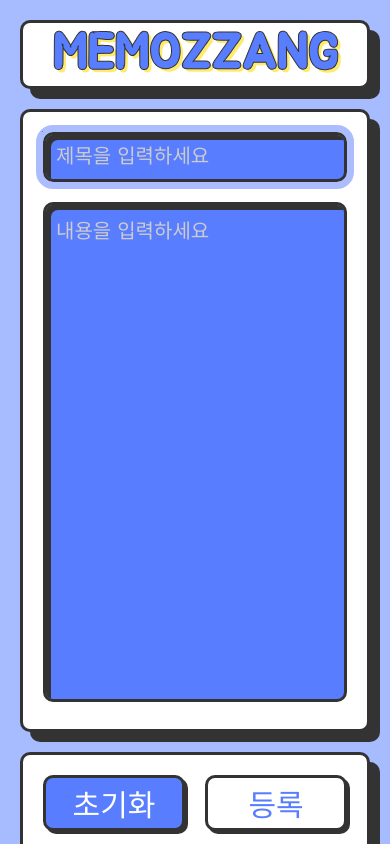
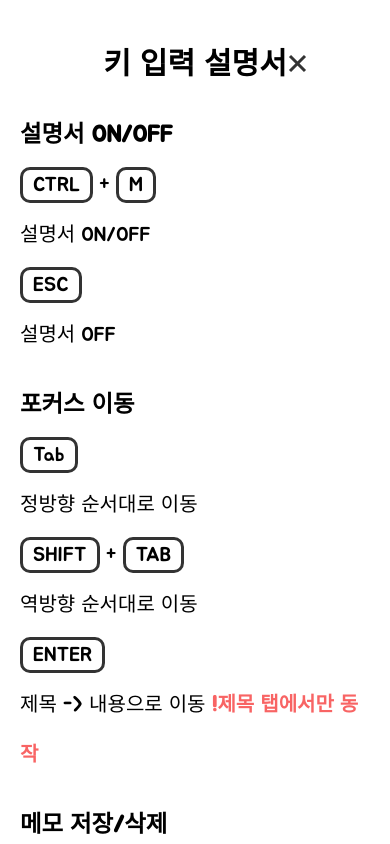
Before and after one commit to UngHeung/memozzang, a plain HTML site: page index.html in a window 390 px wide. Shown: the top 844 px of the page. Drawn offline with Linux system fonts and the light colour scheme.

Commit message:
feat : 키보드 메뉴얼, 메뉴얼온오프

```diff
--- a/CSS/memo.css
+++ b/CSS/memo.css
@@ -14,7 +14,7 @@
     --color-black: #333333;
     --color-blue: #A7BBFF;
     --color-blue-dk: #587dff;
-
+    --color-red: #f86464;
     --color-yellow: #FFFCB0;
     --color-yellow-dk: #feea6d;
     --color-ph: #cccccc;
@@ -33,6 +33,10 @@
     padding: 0;
 
     box-sizing: border-box;
+}
+
+body {
+    position: relative;
 }
 
 body::-webkit-scrollbar {
@@ -64,6 +68,12 @@ main {
     max-width: 1340px;
     margin: var(--gap-section) auto;
     padding: 0 var(--gap-content);
+}
+
+kbd {
+    padding: 5px 10px;
+    border-radius: var(--border-rd);
+    border: var(--border-st);
 }
 
 .hidden {
@@ -206,7 +216,7 @@ h1 {
     box-sizing: border-box;
     box-shadow: var(--shadow-3);
 
-    color: rgb(248, 100, 100);
+    color: var(--color-red);
     text-align: center;
 }
 
@@ -257,10 +267,13 @@ h1 {
     display: block;
     width: 50%;
     height: 60px;
+
     border-radius: 30px;
     box-shadow: var(--shadow-3);
     background-color: white;
+
     transition: left .3s;
+    cursor: pointer;
 }
 
 /* ===== button wraper ===== */
@@ -274,7 +287,9 @@ h1 {
 
     font-size: var(--ft-size-title);
     text-align: center;
+
     transition: transform, box-shadow .1s, .1s;
+    cursor: pointer;
 }
 
 .button:active {
@@ -312,6 +327,7 @@ h1 {
     width: 100%;
     height: 860px;
     padding: var(--gap-content);
+
     overflow: auto;
 }
 
@@ -340,8 +356,8 @@ h1 {
 }
 
 .memo-list h3 {
+    height: 50px;
     padding: 0 var(--gap-content);
-    height: 50px;
 
     background-color: var(--color-yellow-dk);
     border-bottom: var(--border-st);
@@ -363,7 +379,7 @@ h1 {
     margin-right: 10px;
 }
 
-.memo-list .close-button {
+.close-button {
     position: absolute;
     top: 10px;
     right: 20px;
@@ -373,32 +389,37 @@ h1 {
     transition: outline .3s;
 }
 
-.memo-list .close-button svg {
+.close-button svg,
+.close-manual svg {
     transition: transform .3s;
+    cursor: pointer;
 }
 
-.memo-list .close-button:hover {
+.close-button:hover {
     outline: 4px solid rgba(51, 51, 51, .5);
 }
 
-.memo-list .close-button:hover svg,
-.memo-list .close-button:focus svg {
+.close-button:hover svg,
+.close-button:focus svg,
+.close-manual:hover svg,
+.close-manual:focus svg {
     transform: rotate(90deg);
 }
 
 .memo-list pre {
     height: 290px;
     padding: var(--gap-content);
-    font-family: 'Jua', sans-serif;
 
     background-color: var(--color-yellow);
 
-    overflow: auto;
+    font-family: 'Jua', sans-serif;
     white-space: -moz-pre-wrap;
     white-space: -pre-wrap;
     white-space: -o-pre-wrap;
     white-space: pre-wrap;
     word-wrap: break-word;
+
+    overflow: auto;
 }
 
 .memo-list pre::-webkit-scrollbar {
@@ -408,6 +429,78 @@ h1 {
 .memo-list pre::-webkit-scrollbar-thumb {
     background-color: var(--color-yellow-dk);
     border-radius: var(--border-rd);
+}
+
+/* ===== user manual ===== */
+.user-manual {
+    position: fixed;
+    display: block;
+    top: 0;
+    left: 0;
+    width: 100vw;
+    height: 100vh;
+    background-color: rgba(0, 0, 0, .7);
+
+    line-height: 50px;
+}
+
+.user-manual div {
+    position: relative;
+    top: 130px;
+    width: fit-content;
+    margin: 0 auto;
+    padding: var(--gap-content);
+    background-color: white;
+    border-radius: var(--border-rd);
+    border: var(--border-st);
+    box-shadow: var(--shadow-10);
+
+}
+
+.user-manual section {
+    width: 600px;
+    height: 600px;
+
+    overflow: auto;
+}
+
+.user-manual h2 {
+    text-align: center;
+}
+
+.user-manual h3 {
+    margin-top: var(--gap-section);
+}
+
+.user-manual p {
+    font-size: var(--ft-size-content);
+}
+
+.user-manual strong {
+    color: var(--color-red);
+}
+
+.user-manual kbd {
+    font-family: inherit;
+}
+
+.user-manual section::-webkit-scrollbar {
+    width: 10px;
+}
+
+.user-manual section::-webkit-scrollbar-thumb {
+    border-radius: var(--border-rd);
+    border: var(--border-st);
+}
+
+.close-manual {
+    position: absolute;
+    top: 45px;
+    right: 80px;
+    width: 25px;
+    height: 25px;
+
+    transition: outline .3s;
 }
 
 @media screen and (max-width: 1100px) {
@@ -455,4 +548,19 @@ h1 {
     .memo-list li {
         width: 100%;
     }
+
+    .user-manual div {
+        top: 0;
+        width: 100%;
+        height: 100%;
+        margin: 0;
+
+        border-radius: 0;
+        border: none;
+    }
+
+    .user-manual section {
+        width: 100%;
+        height: 100%;
+    }
 }
--- a/JS/memo.js
+++ b/JS/memo.js
@@ -71,11 +71,14 @@ class MemoList {
     // };
 }
 
+/*  */
 const title = document.getElementById("input_title");
 const content = document.getElementById("input_content");
 const contentLength = document.querySelector(".content-length");
 const dispMemoLIst = document.querySelector(".memo-list");
 const emptyList = document.querySelector(".empty-list");
+const manual = document.querySelector(".user-manual");
+const manualState = document.getElementById("manual_state");
 
 const listOrder = document.getElementById("list_order");
 const listDeleteBtn = document.querySelector(".list-delete");
@@ -118,8 +121,8 @@ function getListOrder() {
     return listOrder.checked;
 }
 
-function setListOrder(value) {
-    return (listOrder.checked = value);
+function toggleListOrder() {
+    listOrder.checked = !getListOrder();
 }
 
 function getMaxLength() {
@@ -132,6 +135,18 @@ function getFocusIdx() {
 
 function setFocusIdx(idx) {
     focusIdx = idx;
+}
+
+function getManualState() {
+    return manualState.checked;
+}
+
+function setManualState(value) {
+    manualState.checked = value;
+}
+
+function toggleManual() {
+    manualState.checked = !getManualState();
 }
 
 /* reset */
@@ -204,6 +219,11 @@ const check = {
         return getListOrder();
     },
 
+    // 설명서 확인
+    manual: () => {
+        return getManualState();
+    },
+
     // 내용 길이 확인
     contentLength: (length) => {
         if (length > getMaxLength()) {
@@ -252,19 +272,8 @@ const titleEnterEvent = (() => {
     });
 })();
 
-const contentLengthEvent = (() => {
-    content.addEventListener("keyup", () => {
-        let length = getContent().length;
-        if (!check.contentLength(length)) {
-            setContent(getContent().slice(0, 200));
-            length -= 1;
-        }
-        setContentLength(`${length}/${getMaxLength()}`);
-    });
-})();
-
 const deleteEvent = (() => {
-    // window key evnet 'DEL'
+    // window key evnet 'CTRL' + 'DEL'
     document.addEventListener("keydown", (e) => {
         if (e.ctrlKey === true && e.key === "Delete") {
             if (check.order()) {
@@ -276,6 +285,38 @@ const deleteEvent = (() => {
             check.emptyList;
             loadMemo();
         }
+    });
+})();
+
+const manualToggle = (() => {
+    // manual on off event 'CTRL' + 'M'
+    document.addEventListener("keydown", (e) => {
+        if (e.ctrlKey === true && e.key === "m") {
+            console.log(getManualState());
+            toggleManual();
+            displayManual();
+        }
+    });
+
+    // manual off event 'ESC'
+    document.addEventListener("keydown", (e) => {
+        console.log(e.key);
+        if (check.manual && e.key === "Escape") {
+            setManualState(false);
+            displayManual();
+        }
+    });
+})();
+
+const contentLengthEvent = (() => {
+    // content length event
+    content.addEventListener("keyup", () => {
+        let length = getContent().length;
+        if (!check.contentLength(length)) {
+            setContent(getContent().slice(0, 200));
+            length -= 1;
+        }
+        setContentLength(`${length}/${getMaxLength()}`);
     });
 })();
 
@@ -316,6 +357,13 @@ const listOrderEvent = (() => {
     });
 })();
 
+const manualEvent = (() => {
+    // manual off event
+    manualState.addEventListener("change", () => {
+        displayManual();
+    });
+})();
+
 /* focus event */
 const focusEvent = (() => {
     // window focus event 'TAB'
@@ -352,6 +400,15 @@ const focusEvent = (() => {
         }
     });
 })();
+
+/* manual on off event */
+function displayManual() {
+    if (check.manual()) {
+        manual.style.display = "block";
+    } else if (!check.manual()) {
+        manual.style.display = "none";
+    }
+}
 
 /* load memo */
 function loadMemo() {
--- a/index.html
+++ b/index.html
@@ -80,6 +80,50 @@
             </section>
         </div>
     </main>
+
+    <article class="user-manual">
+        <div>
+            <header>
+                <h2>키 입력 설명서</h2>
+            </header>
+
+            <section>
+                <h3>설명서 ON/OFF</h3>
+                <p>
+                    <kbd>CTRL</kbd> + <kbd>M</kbd><br>
+                    설명서 ON/OFF<br>
+                    <kbd>ESC</kbd><br>
+                    설명서 OFF
+                </p>
+
+                <h3>포커스 이동</h3>
+                <p>
+                    <kbd>Tab</kbd><br>
+                    정방향 순서대로 이동<br>
+                    <kbd>SHIFT</kbd> + <kbd>TAB</kbd><br>
+                    역방향 순서대로 이동<br>
+                    <kbd>ENTER</kbd><br>
+                    제목 -> 내용으로 이동<strong> !제목 탭에서만 동작</strong>
+                </p>
+
+                <h3>메모 저장/삭제</h3>
+                <p>
+                    <kbd>CTRL</kbd> + <kbd>ENTER</kbd><br>
+                    현재 작성중인 메모 저장<br>
+                    <kbd>CTRL</kbd> + <kbd>DELETE</kbd><br>
+                    제일 앞에 있는 메모 삭제<strong> !정렬 순서에 따름</strong>
+                </p>
+            </section>
+
+            <label for="manual_state" class="close-manual">
+                <svg width="25" height="25" viewBox="0 0 25 25" fill="none" xmlns="http://www.w3.org/2000/svg">
+                    <line x1="5" y1="5" x2="20" y2="20" stroke="#333333" stroke-width="3" />
+                    <line x1="5" y1="20" x2="20" y2="5" stroke="#333333" stroke-width="3" />
+                </svg>
+            </label>
+            <input type="checkbox" name="manual_state" id="manual_state" class="hidden" checked>
+        </div>
+    </article>
 </body>
 <script src="JS/memo.js"></script>
 
```
